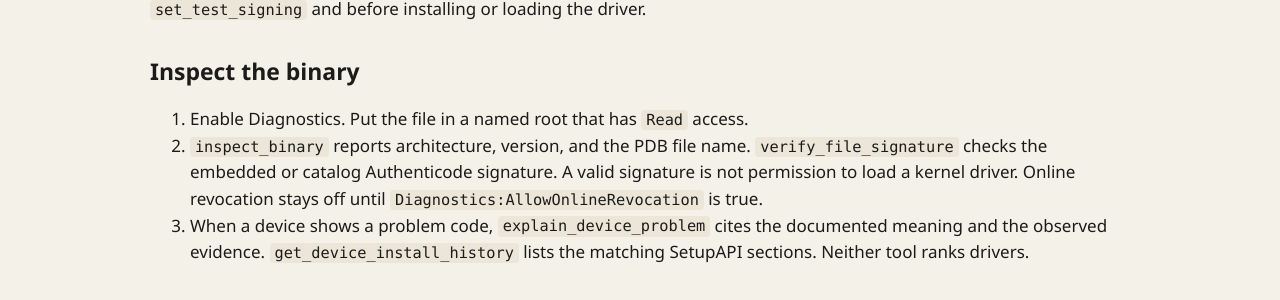
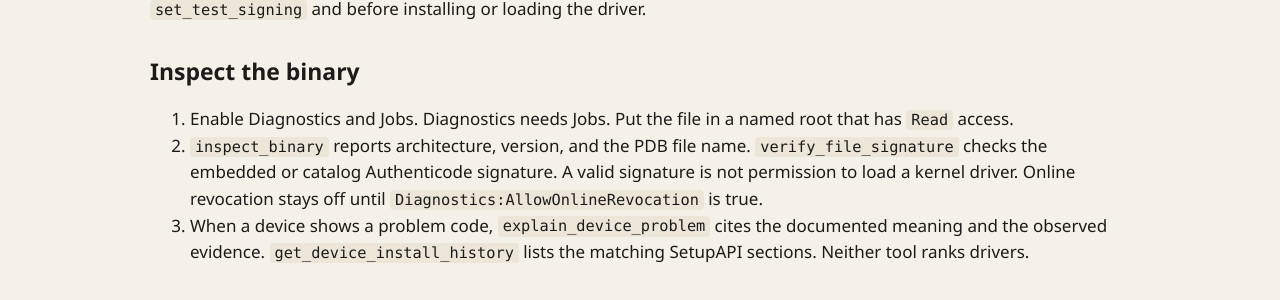
Before and after one commit to nefarius/Vestigo, a Jekyll site: the page built from site/developers.md, in a window 1280 px wide. Shown: the part 711-1011 px from the top of the page. Built offline with Jekyll 4.4.1, drawn with Linux system fonts in a browser that asks for light colours.

Commit message:
docs(site): require Jobs before binary inspection
Diagnostics will not start unless Jobs is enabled.

Co-authored-by: Cursor <cursoragent@cursor.com>

```diff
--- a/site/developers.md
+++ b/site/developers.md
@@ -18,7 +18,7 @@ Test-signing allows test-signed drivers to load; it does not allow unsigned driv
 
 ## Inspect the binary
 
-1. Enable Diagnostics. Put the file in a named root that has `Read` access.
+1. Enable Diagnostics and Jobs. Diagnostics needs Jobs. Put the file in a named root that has `Read` access.
 2. `inspect_binary` reports architecture, version, and the PDB file name. `verify_file_signature` checks the embedded or catalog Authenticode signature. A valid signature is not permission to load a kernel driver. Online revocation stays off until `Diagnostics:AllowOnlineRevocation` is true.
 3. When a device shows a problem code, `explain_device_problem` cites the documented meaning and the observed evidence. `get_device_install_history` lists the matching SetupAPI sections. Neither tool ranks drivers.
 
```
